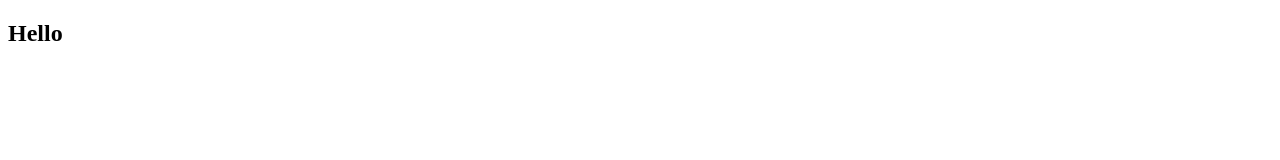
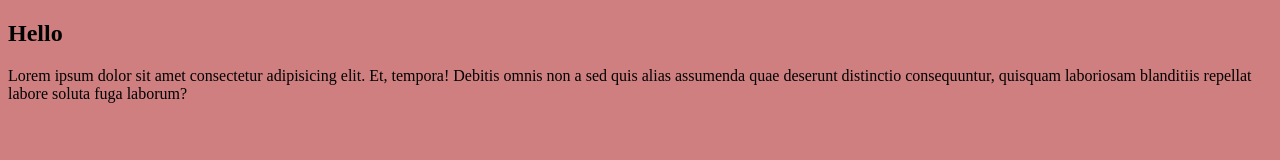
Before and after one commit to JGR26/GitRepaso, a plain HTML site: page index.html in a window 1280 px wide. Drawn offline with Linux system fonts and the light colour scheme.

Commit message:
parrafo y size fuente

```diff
--- /dev/null
+++ b/estilos/estiloc.css
@@ -0,0 +1,3 @@
+body{
+    background: #cf7f7f;
+}
--- a/index.html
+++ b/index.html
@@ -5,8 +5,10 @@
     <meta http-equiv="X-UA-Compatible" content="IE=edge">
     <meta name="viewport" content="width=device-width, initial-scale=1.0">
     <title>Document</title>
+    <link rel="stylesheet" href="estilos/estiloc.css">
 </head>
 <body>
     <h2>Hello</h2>
+    <p>Lorem ipsum dolor sit amet consectetur adipisicing elit. Et, tempora! Debitis omnis non a sed quis alias assumenda quae deserunt distinctio consequuntur, quisquam laboriosam blanditiis repellat labore soluta fuga laborum?</p>
 </body>
 </html>
```
